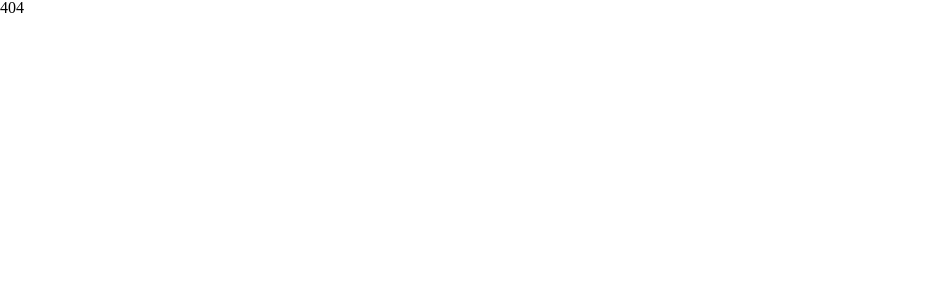
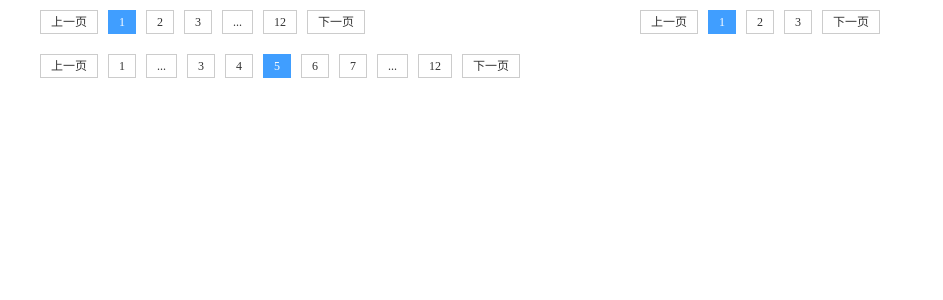
Before and after one commit to L6zt/components, a Vue app: page /pagination in a window 1280 px wide. Shown: the top 300 px of the page, without its empty margins (0-943 px from the left). Built offline with nearby package versions, Linux system fonts and the light colour scheme.

Commit message:
增加分页组件

```diff
--- /dev/null
+++ b/src/packages/pagination/index.vue
@@ -0,0 +1,200 @@
+<template>
+ <div class="pagination-comp">
+     <a
+        class="pagination-item"
+        v-for="item, index in list"
+        :class="value === item.key ? 'active' : ''"
+        @click="handleClick(item.key)"
+        :key="index"
+        href="#"
+     >
+         {{item.value}}
+     </a>
+ </div>
+</template>
+
+<script>
+  // 【1...234...5】
+  export default {
+    name : "jc-pagination" ,
+    props : {
+      value : {
+        type : Number ,
+        default : 0
+      } ,
+      allPage : {
+        type : Number ,
+        required : true
+      } ,
+      spacePage : {
+        type : Number ,
+        required : true
+      } ,
+      clickCb : {
+        type : Function ,
+        required : false
+      }
+    } ,
+    watch : {
+      value : {
+        immediate : true ,
+        handler () {
+          this.handleCurChange ();
+        }
+      } ,
+      allPage : {
+        immediate : true ,
+        handler () {
+          this.handleCurChange ();
+        }
+      }
+    } ,
+    data () {
+      return {
+        list : []
+      };
+    } ,
+    methods : {
+      handleClick (key) {
+        let {value, allPage} = this;
+        console.log(key);
+        switch ( key ) {
+          case '-1': {
+            this.$emit('input', value - 1 <= 0 ? 1 : value - 1);
+            break;
+          }
+          case '+1': {
+            this.$emit('input', value + 1 >= allPage ? allPage : value + 1);
+            break;
+          }
+          case '...': {
+            break;
+          }
+          default: {
+            this.$emit('input', parseInt(key));
+          }
+        }
+      } ,
+      handleCurChange () {
+        let { value: curPage , allPage , spacePage } = this;
+        let list = [];
+        if ( allPage < spacePage ) {
+          allPage = spacePage;
+        }
+        ;
+        if ( curPage > allPage ) {
+          curPage = allPage;
+        }
+        ;
+        if ( curPage < 1 ) {
+          curPage = 1;
+        }
+        ;
+        if ( curPage < spacePage ) {
+          list.push ( {
+            key : '-1' ,
+            value : '上一页'
+          } );
+          for ( let i = 1 ; i <= spacePage ; i++ ) {
+            list.push ( {
+              key : i ,
+              value : i
+            } );
+          }
+          ;
+          if ( spacePage !== allPage ) {
+            list.push ( {
+              key: '...',
+              value: '...'
+            },{
+              key : allPage ,
+              value : allPage
+            } );
+          }
+          ;
+          list.push ( {
+            key : '+1' ,
+            value : '下一页'
+          } );
+        }
+        ;
+        if ( curPage >= spacePage && curPage <= (allPage - spacePage + 1)) {
+          let its = ( spacePage - 1 ) / 2;
+          let startIndex = curPage - its;
+          let endIndex = curPage + its;
+          list.push ( {
+            key : '-1' ,
+            value : '上一页'
+          } , {
+            key : 1 ,
+            value : 1
+          } , {
+            key : '...' ,
+            value : '...'
+          } );
+          for ( let i = startIndex ; i <= endIndex ; i++ ) {
+            list.push ( {
+              key : i ,
+              value : i
+            } );
+          }
+          ;
+          list.push ( {
+              key : '...' ,
+              value : '...'
+            } ,
+            {
+              key : allPage ,
+              value : allPage
+            } , {
+              key : '+1' ,
+              value : '下一页'
+            } );
+        }
+        ;
+        if ( curPage >= spacePage && curPage > (allPage - spacePage + 1)) {
+          list.push({
+            key: '-1',
+            value: '上一页'
+          }, {
+            key: 1,
+            value: 1
+          }, {
+            key: '...',
+            value: '....'
+          });
+          for (let i = allPage - spacePage + 1; i <= allPage; i++) {
+            list.push({
+              key: i,
+              value: i
+            })
+          };
+          list.push({
+            key: '+1',
+            value: '下一页'
+          })
+        }
+        this.list = list;
+      }
+    }
+  };
+</script>
+
+<style lang="scss">
+ .pagination-comp {
+     .pagination-item {
+         display: inline-block;
+         padding: 5px 10px;
+         text-align: center;
+         color: #333;
+         font-size: 12px;
+         border: 1px solid #ccc;
+         margin-right: 10px;
+         &.active {
+             background: #409eff;
+             color: #fff;
+             border-color: #409eff;
+         }
+     }
+ }
+</style>
--- a/src/pages/index.vue
+++ b/src/pages/index.vue
@@ -55,6 +55,14 @@
                     <router-link class="nav-link" to="/button">button</router-link>
                 </section>
             </jc-col>
+            <jc-col
+                    :colNum="4"
+                    :padding="commonPadding"
+            >
+                <section class="nav-links-box">
+                    <router-link class="nav-link" to="/pagination">pagination</router-link>
+                </section>
+            </jc-col>
         </jc-row>
     </div>
 </template>
@@ -72,7 +80,7 @@
     .index-page-container {
         .nav-links-box {
             position: relative;
-            text-align: center;
+
             width: 100%;
             height: 200px;
             line-height: 200px;
@@ -80,10 +88,14 @@
             margin-top: 20px;
             cursor: pointer;
             transform: scale(.9, .9);
-            transition: all ease 300ms;
-            font-size: 0;
+            transition: all ease-in-out 1s;
+            text-align: center;
+            font-size: 14px;
+            background: #333;
+            border-radius: 3px;
             &:hover {
-                box-shadow:  0 0 3px red;
+                font-size: 20px;
+                box-shadow:  0 0 3px #FFC107;
                 transform:  scale(1, 1);
             }
             &>a{
@@ -91,8 +103,8 @@
                 display: block;
                 width: 100%;
                 height: 100%;
-                font-size: 14px;
                 padding: 10px;
+                color: #fff;
             }
         }
     }
--- /dev/null
+++ b/src/pages/pagination.vue
@@ -0,0 +1,65 @@
+<template>
+    <div class="pagination-container container">
+        <jc-row>
+            <jc-col
+                    :commonPadding="10"
+                    :colNum="6"
+            >
+                <section class="pagination-con-box">
+                    <jc-pagination
+                            v-model="pageA"
+                            :allPage="12"
+                            :spacePage="3"
+                    >
+                    </jc-pagination>
+                </section>
+            </jc-col>
+            <jc-col
+                    :commonPadding="10"
+                    :colNum="6"
+            >
+                <section class="pagination-con-box">
+                    <jc-pagination
+                            v-model="pageB"
+                            :allPage="3"
+                            :spacePage="3"
+                    >
+                    </jc-pagination>
+                </section>
+            </jc-col>
+            <jc-col
+                    :commonPadding="10"
+                    :colNum="6"
+            >
+                <section class="pagination-con-box">
+                    <jc-pagination
+                            v-model="pageC"
+                            :allPage="12"
+                            :spacePage="5"
+                    >
+                    </jc-pagination>
+                </section>
+            </jc-col>
+        </jc-row>
+    </div>
+</template>
+<script>
+    import jcPagination from '../packages/pagination/index.vue'
+    export  default {
+      data () {
+        return {
+          pageA: 1,
+          pageB: 1,
+          pageC: 5
+        }
+      },
+      components: {
+        jcPagination
+      }
+    }
+</script>
+<style>
+    .pagination-con-box {
+        padding: 10px 0;
+    }
+</style>
--- a/src/router/index.js
+++ b/src/router/index.js
@@ -12,6 +12,7 @@ const Table = () => import('../pages/table.vue');
 const Index = () => import('../pages/index.vue');
 const Slider = () => import('../pages/slider.vue');
 const selectTree = () => import('../pages/selectTree.vue');
+const Pagination = () => import('../pages/pagination.vue');
 Vue.use(VueRouter);
 const routes = [
 	{
@@ -51,6 +52,9 @@ const routes = [
 			}, {
 				path: 'selectTree',
 				component: selectTree
+			}, {
+			path: 'pagination',
+				component: Pagination
 			}
 		]
 	},
```
Also changed, not shown: 1 other file (tests, documents, lock files or other folders).
